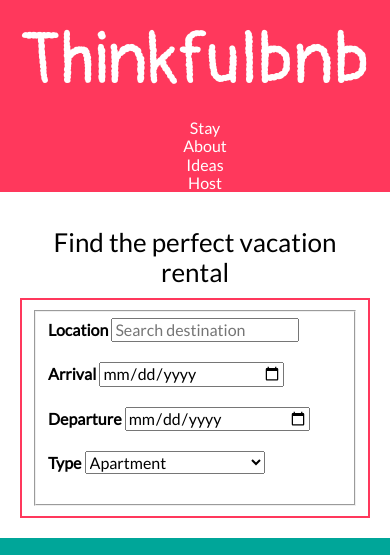
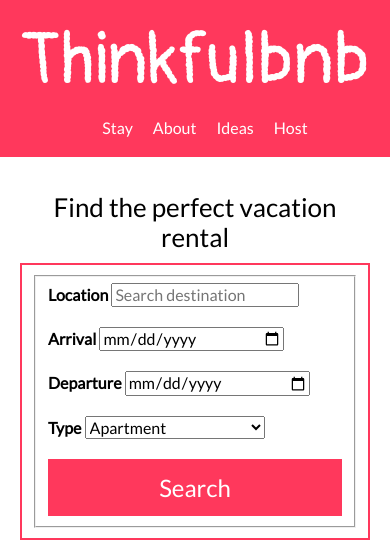
Before and after one commit to ErnestHase/Thinkfulbnb, a plain HTML site: page index.html in a window 390 px wide. Shown: the top 555 px of the page. Drawn offline with nearby package versions, Linux system fonts and the light colour scheme.

Commit message:
Mobile setup complete minus form alignment

```diff
--- a/index.html
+++ b/index.html
@@ -22,10 +22,10 @@
       <div class="logo">Thinkfulbnb</div>
       <nav>
         <ul id="menu">
-          <li><a href="stay">Stay</a></li>
-          <li><a href="about">About</a></li>
-          <li><a href="ideas">Ideas</a></li>
-          <li><a href="host">Host</a></li>
+          <li><a href="#stay">Stay</a></li>
+          <li><a href="#about">About</a></li>
+          <li><a href="#ideas">Ideas</a></li>
+          <li><a href="#host">Host</a></li>
         </ul>
       </nav>
     </header>
@@ -67,6 +67,9 @@
             <option value="yacht">Yacht</option>
             <option value="yurt">Yurt</option>
           </select>
+        </div>
+        <div>
+          <button type="button">Search</button>
         </div>
       </section>
 
--- a/style.css
+++ b/style.css
@@ -31,9 +31,12 @@ section.alternate-background {
 }
 
 main img {
-  width: 100px;
+  width: 100%;
 }
 
+img {
+  width: 100%;
+}
 /* ---  Groups & Items --- */
 
 .group {
@@ -66,8 +69,13 @@ header {
 
 header nav ul li {
   list-style-type: none;
+}
+
+header nav ul {
   display: flex;
   justify-content: center;
+  flex-direction: row;
+  padding-bottom: 20px;
 }
 
 header nav ul li a {
```
